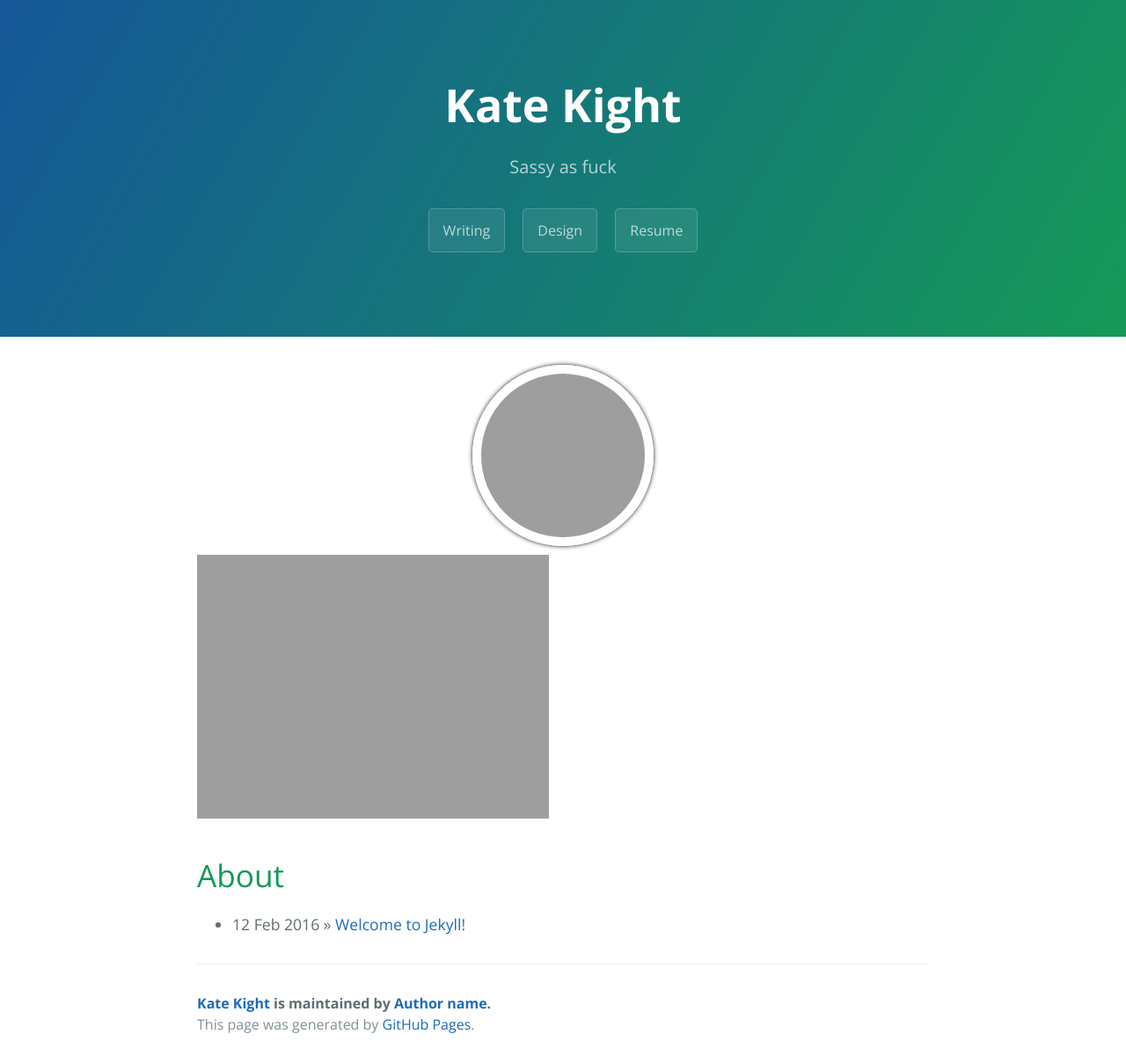
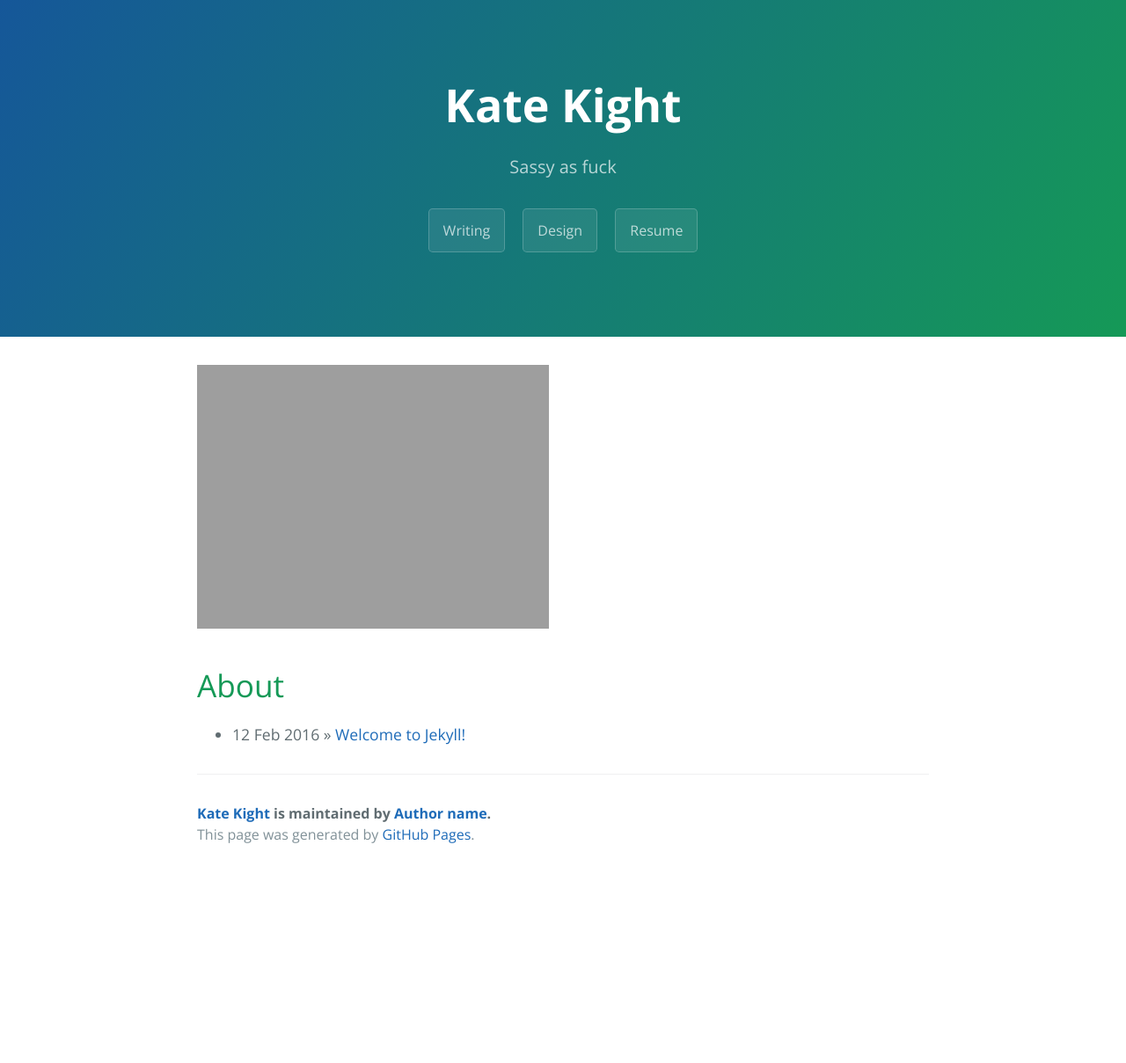
Before and after one commit to Flyakight/flyakight.github.io, a Jekyll site: the page built from index.html, in a window 1280 px wide. Shown: the whole page at 88% size. Built offline with Jekyll 4.4.1, drawn with Linux system fonts in a browser that asks for light colours; the list of posts is cut into pages by our own code; after the commit the page ends 993 px from its top, so only the background shows below that.

Commit message:
Update index.html

```diff
--- a/index.html
+++ b/index.html
@@ -4,8 +4,6 @@ title: {{site.title}}
 ---
 
 <div id="home">
-  <div class="circles">
-    <div class="circle" style="background: url(&quot;http://www.katekight.com/Images/Headshot.jpg&quot;) 0% 0% / cover;"><img src="http://www.katekight.com/Images/Headshot.jpg" alt="Avatar" width="300" height="300" class="alignnone size-full wp-image-2486" srcset="http://www.katekight.com/Images/Headshot.jpg 300w, http://www.katekight.com/Images/Headshot.jpg sizes="(max-width: 300px) 100vw, 300px style="display: none;"></div>
       <img src="http://www.katekight.com/Images/Headshot.jpg">
       </div>
 
```
